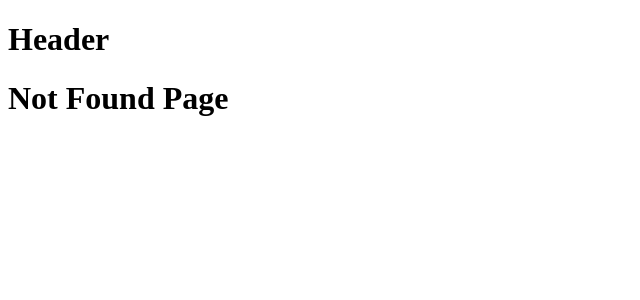
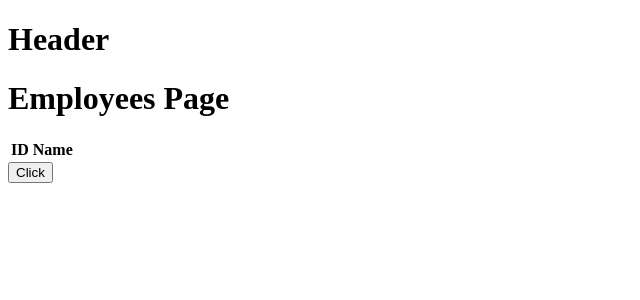
Before and after one commit to alwiranata/typescript-react, a React (Vite) app: page /employees in a window 1280 px wide. Before the commit this address had no page. Shown: the top 300 px of the page, without its empty margins (0-640 px from the left). Built offline with nearby package versions, Linux system fonts and the light colour scheme.

Commit message:
add fetch and EmployeePage

```diff
--- /dev/null
+++ b/src/pages/EmployeesPage.tsx
@@ -0,0 +1,62 @@
+import { useState } from "react";
+
+type Employees = {
+    id: number
+    name: string
+}
+
+
+
+const EmployeesPage = () => {
+    const [employees, setEmployees] = useState<Employees[]>([])
+    const [ loading , setLoading] = useState(false)
+    const fetchEmployees = async () => {
+        try {
+            setLoading(true)
+
+            const response = await fetch("http://localhost:3000/employees", {
+                method: "GET"
+            })
+            const responseJson = await response.json() as Employees[];
+
+            setEmployees(responseJson)
+
+        } catch (error) {
+            alert("Gaggal Mengambil data Employess")
+        } finally {
+            setLoading(false)
+        }
+    }
+    // json-server mock-db.json -p 3000
+
+    return (
+        <>
+            <h1>Employees Page</h1>
+            <table>
+                <thead>
+                    <tr>
+                        <th>ID</th>
+                        <th>Name</th>
+                    </tr>
+                </thead>
+                <tbody>
+                    {
+                        employees.map((employee) => {
+                            return (
+                                <tr key={employee.id}>
+                                    <td>{employee.id}</td>
+                                    <td>{employee.name}</td>
+                                </tr>
+                            )
+                        })
+                    }
+                </tbody>
+
+            </table>
+            <button disabled={loading} onClick={fetchEmployees}>Click</button>
+            {loading && <p>Loading...</p>}
+        </>
+    )
+}
+
+export default EmployeesPage
--- a/src/pages/HookPage.tsx
+++ b/src/pages/HookPage.tsx
@@ -1,23 +1,50 @@
 import { useForm } from "react-hook-form"
+import z from "zod"
+import {zodResolver} from "@hookform/resolvers/zod"
+
+// type Values = {
+//     username : string
+//     password : string
+// }
+
+
+const registerFormSchema = z.object({
+    username : z.string().min(3, {message : "Minimla 3 karakter"}).max(10 ,{message : "Maximal 10 karakter"}),
+    password : z.string().max(10, {message : "Maximal 10 Karakter"}),
+    age :  z.coerce.number().min(18 ,{message : "Umur harus 18"}),
+})
+type RegisterFormSchema = z.infer<typeof registerFormSchema>
 
 const  HookPage = () => {
-    const form = useForm()
-    const handleSubmit = () => {
+    const form = useForm <RegisterFormSchema>({
+        resolver : zodResolver(registerFormSchema)
+    })
 
+    const Submit = (values  : RegisterFormSchema ) => {
+        alert("User Submited" )
+        console.log(values)
     }
     return(
         <>
         <h1>Hook Page</h1>
-
-        <form action="" style={{display :"flex", flexDirection:"column", gap : "20px"}} >
+        <form onSubmit={form.handleSubmit(Submit)} style={{display :"flex", flexDirection:"column", gap : "20px"}} >
             <label >
                 Username :
                 <input type="text" {...form.register("username")}  />
             </label>
+            <span style={{color : "red"}}>{form.formState.errors.username?.message}</span>
             <label >
                 Password :
                 <input type="text" {...form.register("password")}/>
             </label>
+            <span style={{color : "red"}}>{form.formState.errors.password?.message}</span>
+            <label >
+                Age :
+                <input type="number" {...form.register("age")} />
+            </label>
+            <span style={{color : "red"}}>{form.formState.errors.age?.message}</span>
+
+            <button style={{width : "fit-content"}}>Submit</button>
         </form>
         </>
     )
--- a/src/routes/route.tsx
+++ b/src/routes/route.tsx
@@ -6,6 +6,7 @@ import NotFoundPage from "../pages/NotFoundPage"
 import ListProductPage from "../pages/ListProductPage"
 import FormPage from "../pages/FormPage"
 import HookPage from "../pages/HookPage"
+import EmployeesPage from "../pages/EmployeesPage"
 
 
 const RoutePage = () => {
@@ -20,6 +21,7 @@ const RoutePage = () => {
                 <Route path="/list-product" element={<ListProductPage/>}/>
                 <Route path="/form" element={<FormPage/>}/>
                 <Route path="/hook" element={<HookPage/>} />
+                <Route path="/employees" element={<EmployeesPage/>}/>
             </Routes>
         </>
     )
```
Also changed, not shown: mock-db.json (added, +8 -0 lines), src/main.tsx (line endings or trailing spaces).
